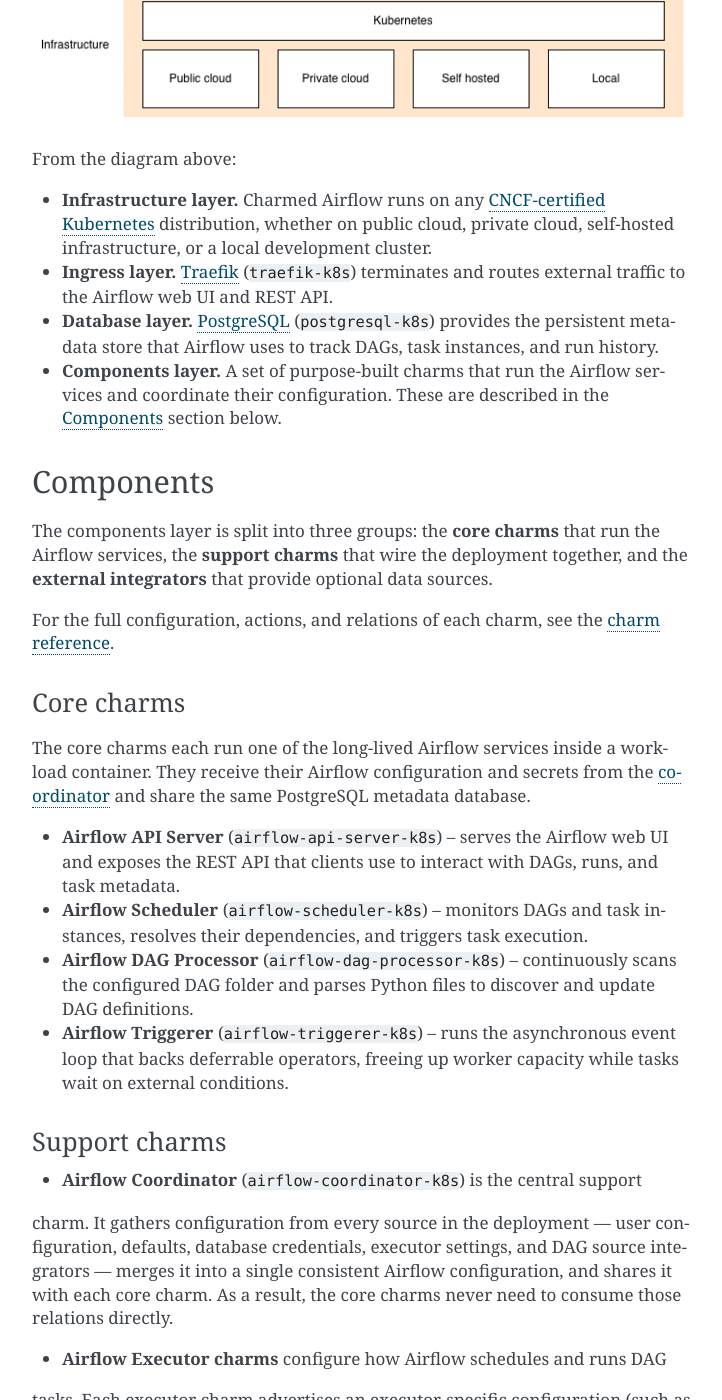
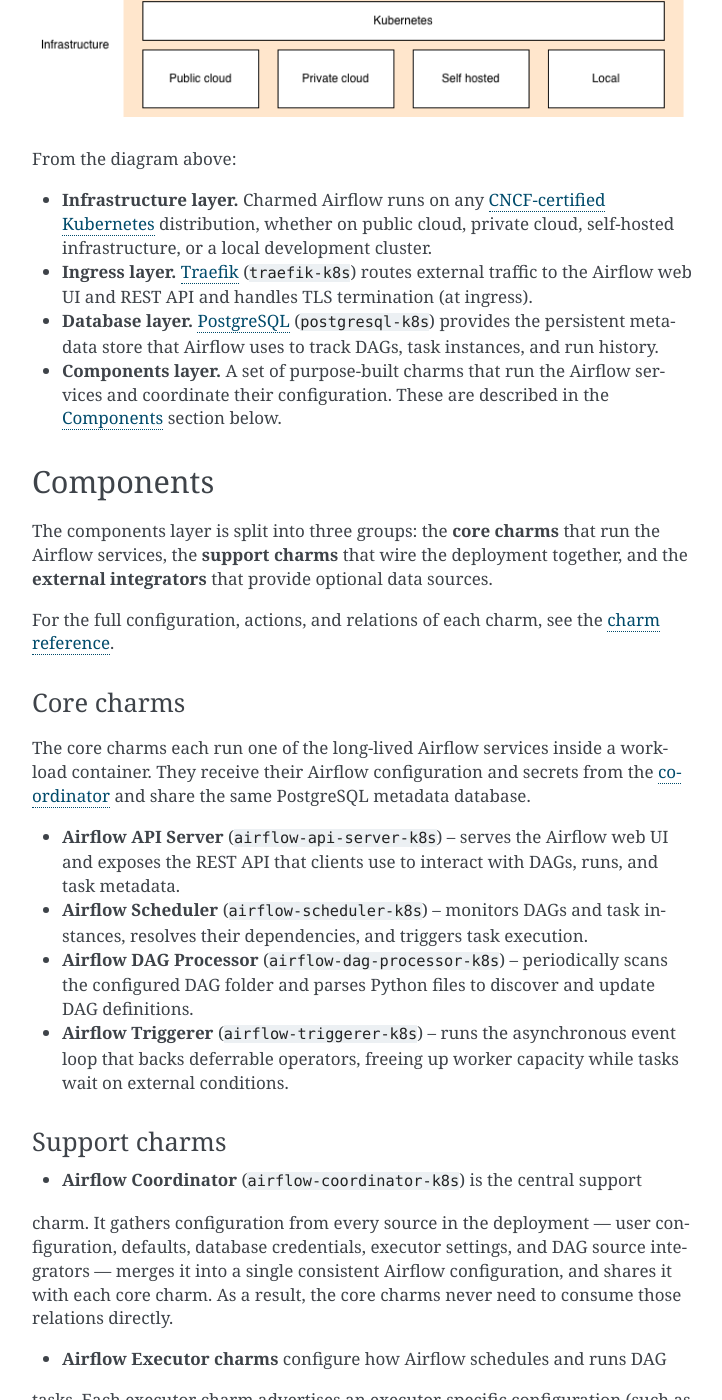
Before and after one commit to canonical/charmed-airflow-documentation, a Sphinx documentation site: the page built from docs/explanation/architecture-overview.rst, in a window 1280 px wide and 1400 px high, scrolled down 732 px. Shown: the whole window, without its empty margins (388-1110 px from the left). Built offline with Sphinx 7.4.7, drawn with Linux system fonts in a browser that asks for light colours; some of the changed text lies outside the part shown.

Commit message:
skip: fix reviews

```diff
--- a/docs/explanation/architecture-overview.rst
+++ b/docs/explanation/architecture-overview.rst
@@ -17,8 +17,8 @@
 * **Infrastructure layer.** Charmed Airflow runs on any
   `CNCF-certified Kubernetes`_ distribution, whether on public cloud, private
   cloud, self-hosted infrastructure, or a local development cluster.
-* **Ingress layer.** `Traefik`_ (``traefik-k8s``) terminates and routes
-  external traffic to the Airflow web UI and REST API.
+* **Ingress layer.** `Traefik`_ (``traefik-k8s``) routes external traffic
+  to the Airflow web UI and REST API and handles TLS termination (at ingress).
 * **Database layer.** `PostgreSQL`_ (``postgresql-k8s``) provides the
   persistent metadata store that Airflow uses to track DAGs, task instances,
   and run history.
@@ -52,7 +52,7 @@
   runs, and task metadata.
 * **Airflow Scheduler** (``airflow-scheduler-k8s``) – monitors DAGs and task
   instances, resolves their dependencies, and triggers task execution.
-* **Airflow DAG Processor** (``airflow-dag-processor-k8s``) – continuously
+* **Airflow DAG Processor** (``airflow-dag-processor-k8s``) – periodically
   scans the configured DAG folder and parses Python files to discover and
   update DAG definitions.
 * **Airflow Triggerer** (``airflow-triggerer-k8s``) – runs the asynchronous
@@ -94,7 +94,7 @@
 Integrations
 ------------
 
-Charmed Airflow components communicate through `Juju integrations`_, The diagram below
+Charmed Airflow components communicate through `Juju integrations`_. The diagram below
 shows the integrations that connect the components of a Charmed Airflow deployment.
 
 .. figure:: ../images/integrations.png
```
Also changed, not shown: other parts of docs/explanation/architecture-overview.rst (+1 -1 lines), docs/images/integrations.png, 1 other file.
